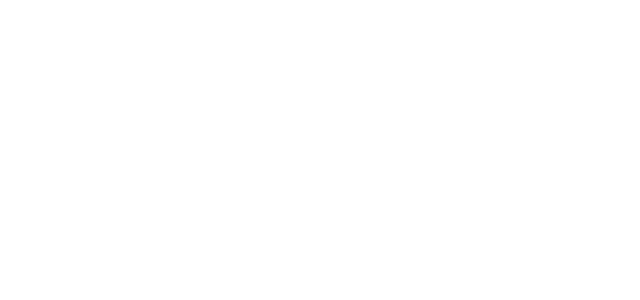
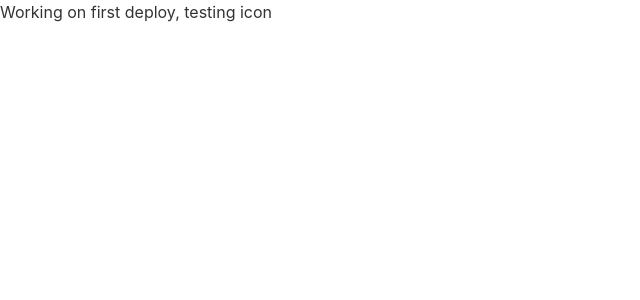
Before and after one commit to userAugustos/me, a React (Vite) app: page / in a window 1280 px wide. Shown: the top 300 px of the page, without its empty margins (0-640 px from the left). Built offline with nearby package versions, Linux system fonts and the light colour scheme.

Commit message:
feat: adding base to vite.config

```diff
--- a/src/style/index.css
+++ b/src/style/index.css
@@ -10,7 +10,7 @@
     font-weight: 400;
 
     color-scheme: light dark;
-    color: rgba(255, 255, 255, 0.87);
+    color: #333;
 
     font-synthesis: none;
     text-rendering: optimizeLegibility;
--- a/vite.config.ts
+++ b/vite.config.ts
@@ -1,7 +1,8 @@
-import { defineConfig } from 'vite'
+import {defineConfig} from 'vite'
 import react from '@vitejs/plugin-react-swc'
 
 // https://vitejs.dev/config/
 export default defineConfig({
-  plugins: [react()],
+    plugins: [react()],
+    base: '/me/'
 })
```
